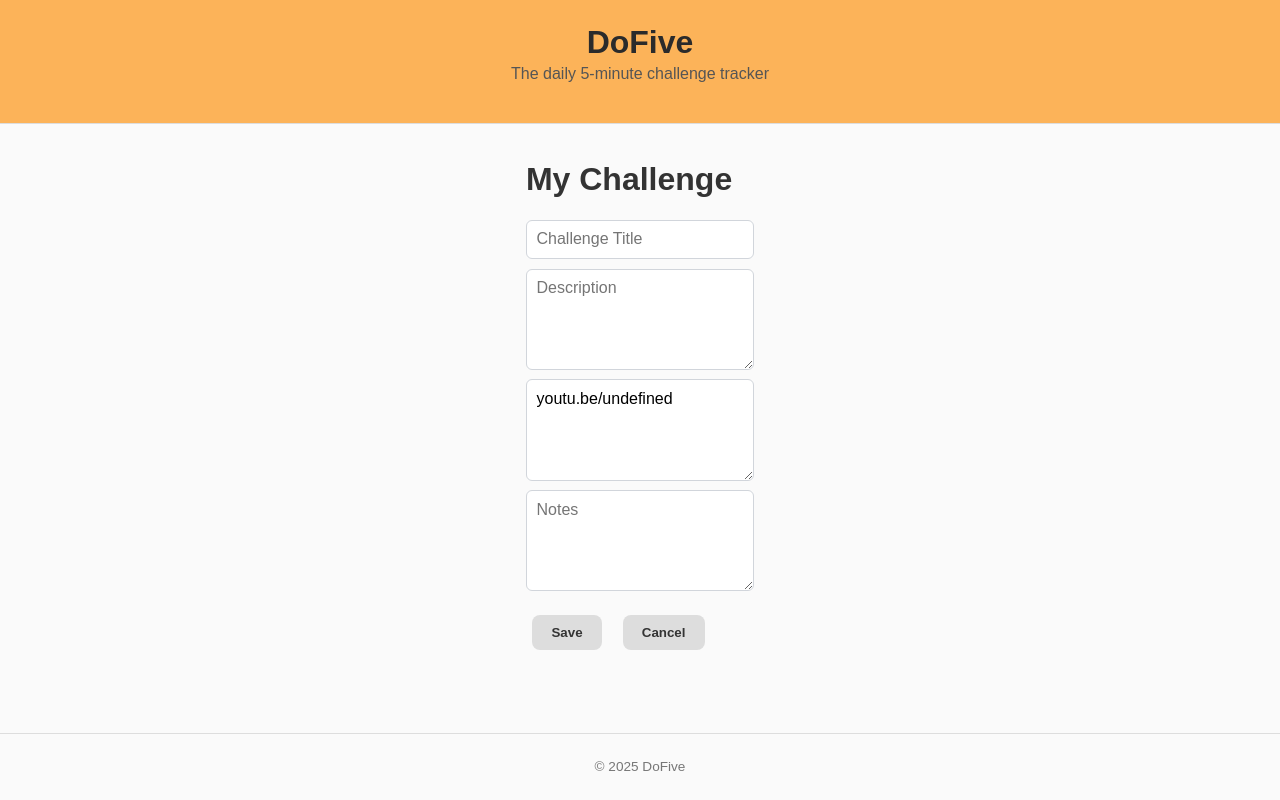
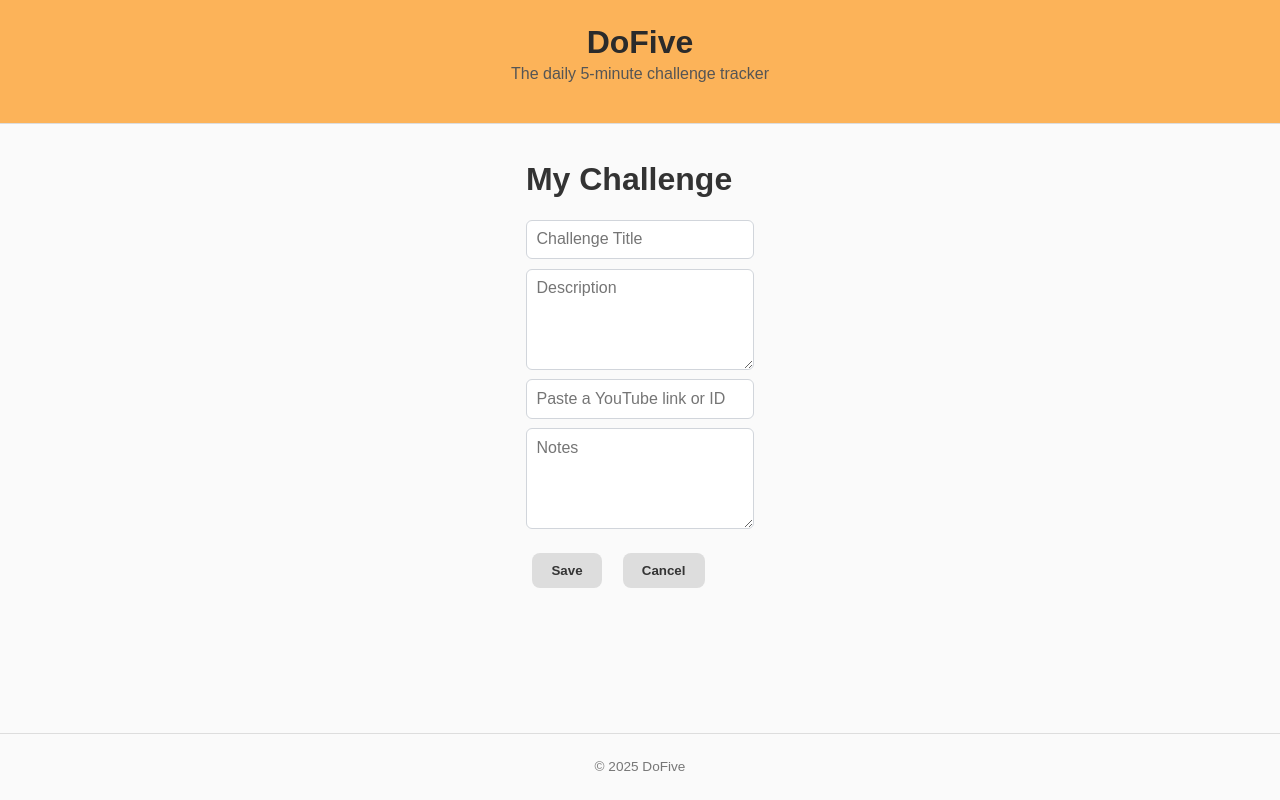
Before and after one commit to carson-fn/DoFive, a React (Create React App) app: page / in a window 1280 px wide. Both pictures are taken after a click on the button "Create Custom Challenge". Built offline with nearby package versions, Linux system fonts and the light colour scheme.

Commit message:
Fix video input handling

```diff
--- a/src/pages/Home.jsx
+++ b/src/pages/Home.jsx
@@ -92,7 +92,9 @@ function Home(){
         setEditChallenge({
             title: "",
             description: "",
+            videoId: "",
             notes: "",
+            videoInput: "",
         });
         setEditing(true);
     };
@@ -103,11 +105,15 @@ function Home(){
 
     // editing functions
     function startEditing() {
+        let videoInput = challenge.videoId ? `youtu.be/${challenge.videoId}` : "";
+
         setEditChallenge({
             title: challenge.title,
             description: challenge.description,
             videoId: challenge.videoId,
             notes: challenge.notes,
+            // videoInput is only stored for the editing form, it does not go into the actual challenge object
+            videoInput: videoInput,
         });
         setEditing(true);
     }
@@ -140,12 +146,18 @@ function Home(){
         return "";
     }
 
+    function handleVideoInputBlur(e){
+        let { name, value } = e.target;
+        const id = extractYouTubeId(value);
+
+        setEditChallenge(prev => ({
+            ...prev,
+            videoId: id,
+        }));
+    }
+
     function handleChange(e) {
         let { name, value } = e.target;
-
-        if (name == "videoId"){
-            value = extractYouTubeId(value)
-        }
 
         setEditChallenge(prev => ({
             ...prev,
@@ -185,12 +197,20 @@ function Home(){
                             value={editChallenge.description}
                             onChange={handleChange}
                         />
-                        <textarea
-                            name="videoId"
-                            placeholder="youtube.com/..."
-                            value={`youtu.be/${editChallenge.videoId}`}
+                        <input
+                            type="text"
+                            name="videoInput"
+                            placeholder="Paste a YouTube link or ID"
+                            value={editChallenge.videoInput}
                             onChange={handleChange}
+                            onBlur={handleVideoInputBlur}
                         />
+                        {editChallenge.videoInput.length > 0 && (
+                            <p className={editChallenge.videoId ? "valid-link" : "invalid-link"}>
+                                {editChallenge.videoId ? "✔ Valid link" : "✘ Invalid link"}
+                            </p>
+                        )}
+
                         <textarea
                             name="notes"
                             placeholder="Notes"
```
